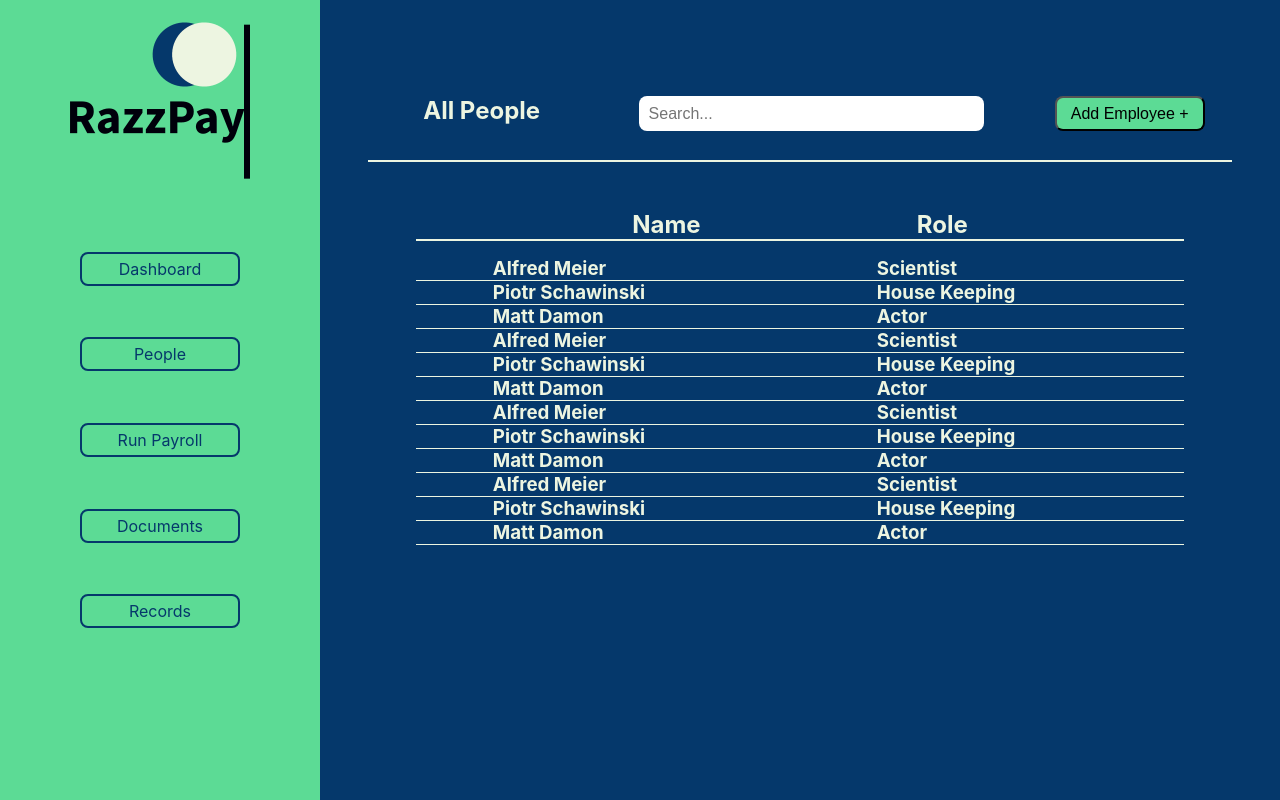
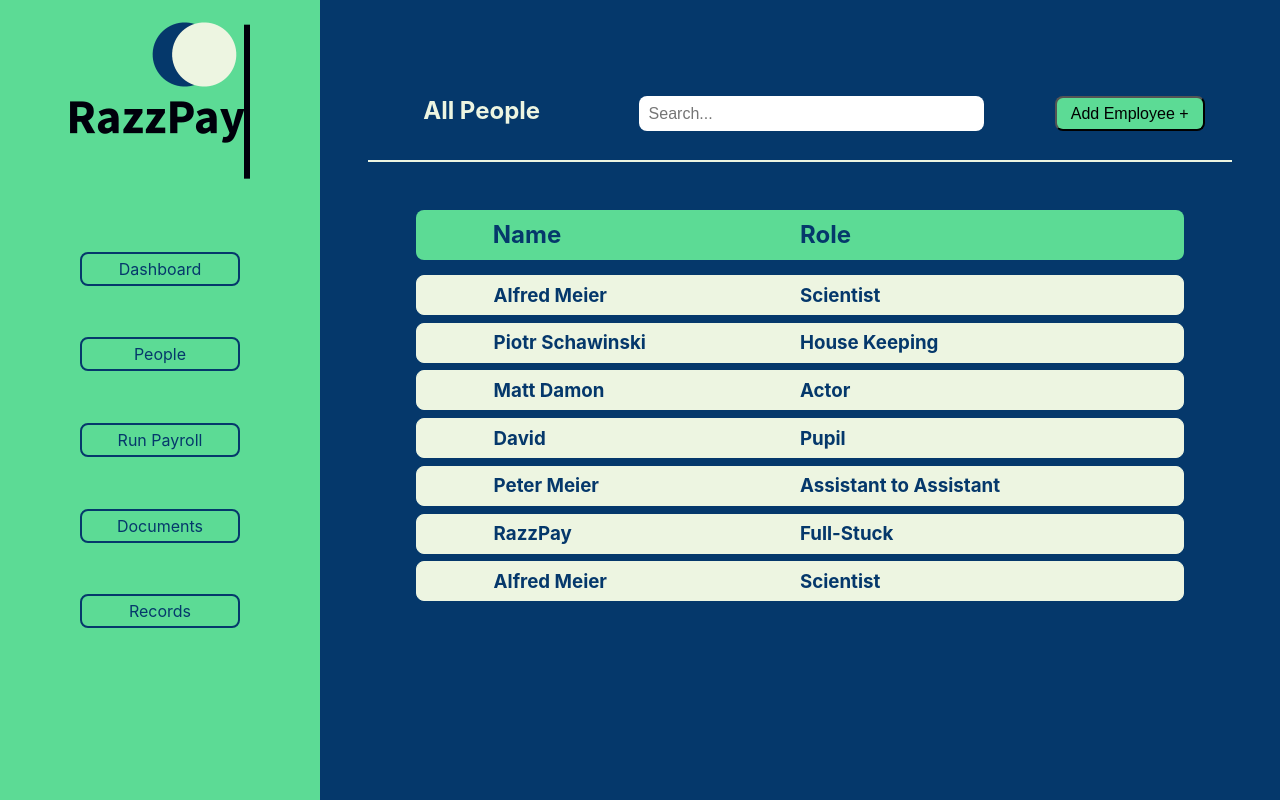
Before and after one commit to joshhammer/propulsion-final-project, a React (Create React App) app in the folder frontend/: page /company/people in a window 1280 px wide. Built offline with nearby package versions, Linux system fonts and the light colour scheme.

Commit message:
frontend - edit company/people page

```diff
--- a/frontend/package.json
+++ b/frontend/package.json
@@ -6,6 +6,7 @@
     "@testing-library/jest-dom": "^4.2.4",
     "@testing-library/react": "^9.4.0",
     "@testing-library/user-event": "^7.2.1",
+    "bootstrap": "^4.4.1",
     "node-sass": "^4.13.1",
     "react": "^16.12.0",
     "react-dom": "^16.12.0",
--- a/frontend/src/components/AppContainer/Company/CompanyPeople/CompanyPeople.js
+++ b/frontend/src/components/AppContainer/Company/CompanyPeople/CompanyPeople.js
@@ -22,19 +22,15 @@ const CompanyPeople = () => {
             <div className="company-people-table-container">
                 <div className="company-people-table-header">
                     <h2>Name</h2>
-                    <h2>Role</h2>
+                    <h2 id="table-role">Role</h2>
                 </div>
                 <div className="company-people-table-content">
                     <TableRow name={"Alfred Meier"} role={"Scientist"}/>
                     <TableRow name={"Piotr Schawinski"} role={"House Keeping"}/>
                     <TableRow name={"Matt Damon"} role={"Actor"}/>
-                    <TableRow name={"Alfred Meier"} role={"Scientist"}/>
-                    <TableRow name={"Piotr Schawinski"} role={"House Keeping"}/>
-                    <TableRow name={"Matt Damon"} role={"Actor"}/> <TableRow name={"Alfred Meier"} role={"Scientist"}/>
-                    <TableRow name={"Piotr Schawinski"} role={"House Keeping"}/>
-                    <TableRow name={"Matt Damon"} role={"Actor"}/> <TableRow name={"Alfred Meier"} role={"Scientist"}/>
-                    <TableRow name={"Piotr Schawinski"} role={"House Keeping"}/>
-                    <TableRow name={"Matt Damon"} role={"Actor"}/>
+                    <TableRow name={"David"} role={"Pupil"}/>
+                    <TableRow name={"Peter Meier"} role={"Assistant to Assistant"}/>
+                    <TableRow name={"RazzPay"} role={"Full-Stuck"}/> <TableRow name={"Alfred Meier"} role={"Scientist"}/>
                 </div>
             </div>
         </div>
--- a/frontend/src/components/AppContainer/Company/CompanyPeople/CompanyPeople.scss
+++ b/frontend/src/components/AppContainer/Company/CompanyPeople/CompanyPeople.scss
@@ -49,13 +49,21 @@
 }
 
 .company-people-table-header {
-    border-bottom: 2px solid var(--mainWhite);
+    background-color: var(--mainGreen);
+    border-radius: 8px;
+    height: 50px;
     display: flex;
-    justify-content: space-evenly;
+    justify-content: flex-start;
+    align-items: center;
     margin-top: 5%;
     margin-bottom: 2%;
     width: 100%;
-    height: 5%;
+    & h2 {
+        color: var(--mainBlue);
+        margin-left: 10%;
+        width: 30%;
+    }
+
 }
 
 .company-people-table-content {
--- a/frontend/src/components/reusable-components/TableRow/TableRow.scss
+++ b/frontend/src/components/reusable-components/TableRow/TableRow.scss
@@ -1,19 +1,34 @@
 .tablerow-container {
-    border-bottom: solid 1px var(--mainWhite);
+    border: solid 1px var(--mainWhite);
+    background-color: var(--mainWhite);
+    border-radius: 8px;
+    height: 40px;
+    margin-bottom: 1%;
     display: flex;
-    justify-content: space-around;
+    justify-content: flex-start;
     align-items: center;
     width: 100%;
 
+    &:hover {
+        background-color: var(--mainGreen);
+    }
+
     & h3 {
-        color: var(--mainWhite)
+        color: var(--mainBlue);
+
+        &:hover {
+            color: var(--mainBlue);
+
+        }
     }
 }
 
 .tablerow-name {
+    margin-left: 10%;
     width: 30%;
 }
 
 .tablerow-role {
+    margin-left: 10%;
     width: 30%;
 }
--- a/frontend/src/index.js
+++ b/frontend/src/index.js
@@ -4,7 +4,7 @@ import './index.scss';
 import App from './App';
 import * as serviceWorker from './serviceWorker';
 
-ReactDOM.render(<App />, document.getElementById('root'));
+ReactDOM.render(<App/>, document.getElementById('root'));
 
 // If you want your app to work offline and load faster, you can change
 // unregister() to register() below. Note this comes with some pitfalls.
```
Also changed, not shown: frontend/src/components/AppContainer/Company/CompanyRunPayroll/CompanyRunPayroll.scss (added), 1 other file (tests, documents, lock files or other folders).
